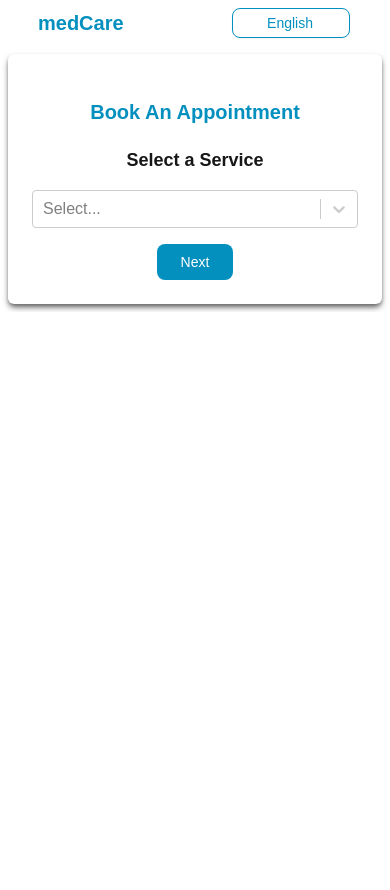
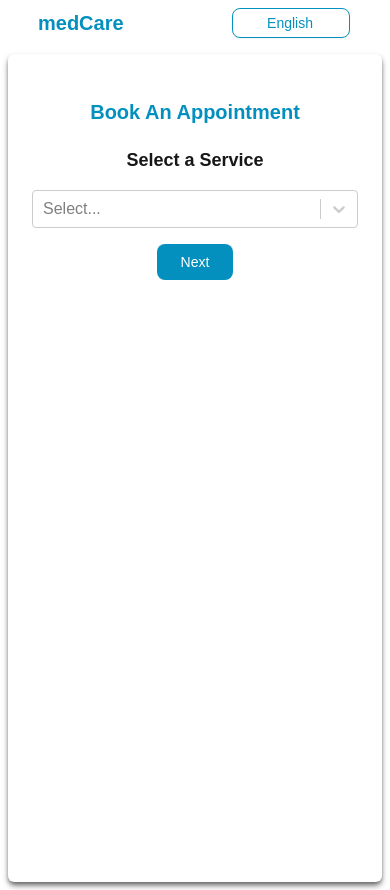
Before and after one commit to hammadyounas/medical_appointment_web, a Next.js app: page /appointment in a window 390 px wide. Before the commit the page ends 844 px from the top, so only its background shows below. Built offline with nearby package versions, Linux system fonts and the light colour scheme; some icons are missing.

Commit message:
minor changes

```diff
--- a/templates/Appointment/combined/organisms/MultiStepForm.jsx
+++ b/templates/Appointment/combined/organisms/MultiStepForm.jsx
@@ -22,7 +22,7 @@ export default function MultiStepForm() {
     selectedDoctor,
   } = useAppointment();
   return (
-    <div className="mx-auto sm:p-6 p-2 bg-white  flex flex-col justify-center items-center lg:h-[70vh] md:h-[90vh] overflow-x-hidden">
+    <div className="mx-auto sm:p-6 p-2 bg-white  flex flex-col justify-center sm:items-center lg:h-[70vh] md:h-[90vh] h-screen overflow-x-hidden">
       {step === 1 && (
         <SelectServices
           nextStep={nextStep}
--- a/templates/Appointment/ui/SelectServices.jsx
+++ b/templates/Appointment/ui/SelectServices.jsx
@@ -9,7 +9,7 @@ export default function SelectServices({
   serviceOptions,
 }) {
   return (
-    <div className="max-w-2xl flex flex-col justify-center items-center w-full shadow-md shadow-gray p-6 rounded-md">
+    <div className="max-w-2xl flex flex-col sm:justify-center items-center w-full shadow-md shadow-gray p-6 h-full rounded-md">
       <h1 className="sm:text-3xl text-xl font-semibold text-primary my-5">
         Book An Appointment
       </h1>
```
